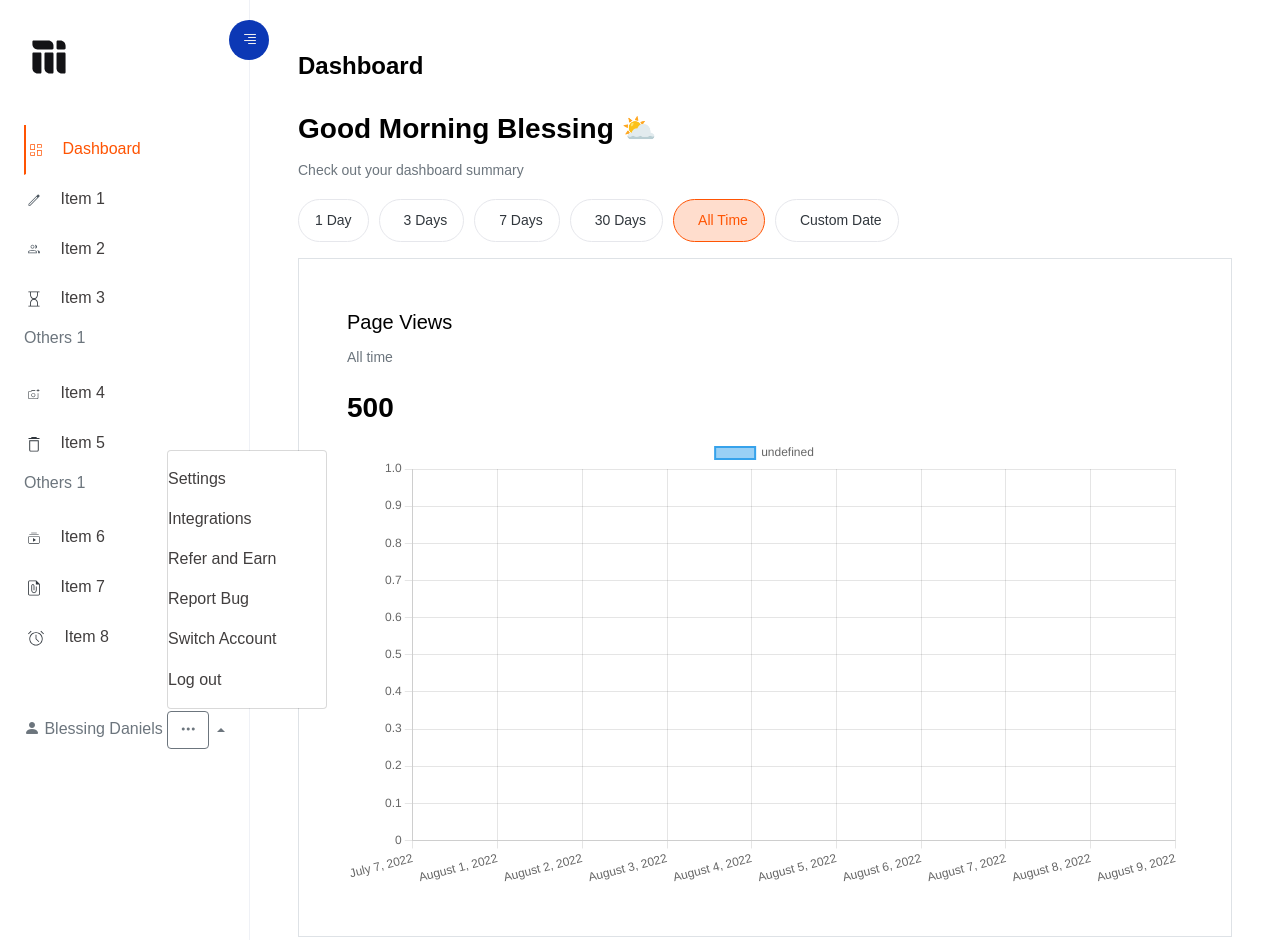
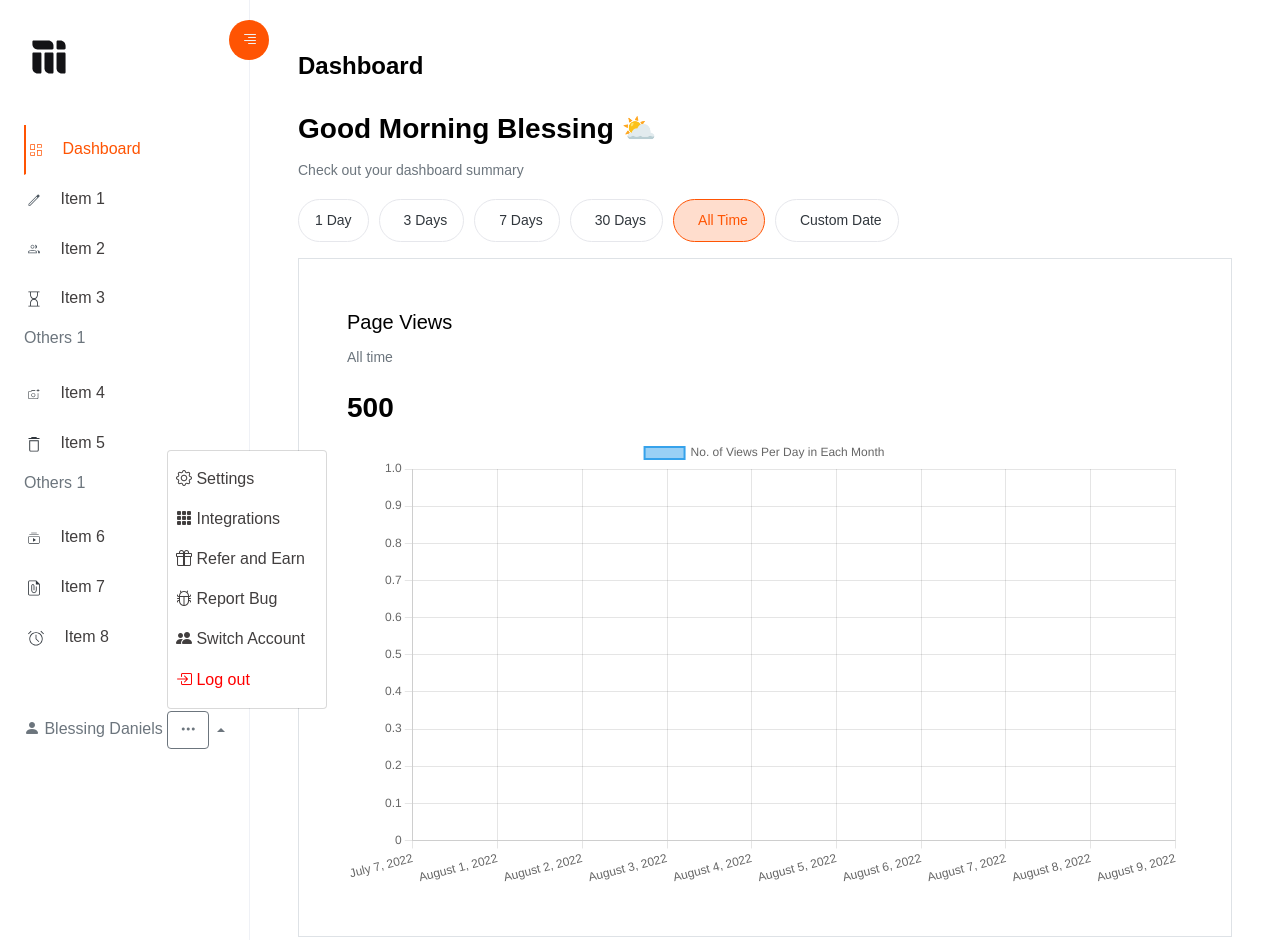
Before and after one commit to Tobitheprof/mainstack-test-phase1, a Django app: page / in a window 1280 px wide, after a click that opens the changed part. Shown: the top 940 px of the page. Run offline with Django 4.2, Linux system fonts and the light colour scheme; data that the repository does not hold is empty; some libraries are stand-ins or nearby versions.

Commit message:
Added Labels

```diff
--- a/static/assets/css/home.css
+++ b/static/assets/css/home.css
@@ -35,6 +35,9 @@
 .current{
   color: var(--orange-text) !important;
   border-left:2px solid #FF5403 !important;
+}
+#sidebarCollapse{
+  background: #FF5403 !important;
 }
 
 /*--------------------------------------------------------------
--- a/templates/base.html
+++ b/templates/base.html
@@ -23,7 +23,7 @@
     <div class="wrapper d-flex align-items-stretch">
       	<nav id="sidebar" class="animate__animated animate__flipInX sticky-left">
 			<div class="custom-menu">
-				<button type="button" id="sidebarCollapse" class="btn btn-custom">
+				<button type="button" id="sidebarCollapse" class="btn btn-custom" style="">
 					<i class="bi bi-text-right fw-bold"></i>
 					<span class="sr-only">Toggle Menu</span>
 				</button>
@@ -112,12 +112,12 @@
                     <div class="dropup">
                       <i class="bi bi-person-fill"></i> Blessing Daniels <i type="button" class="btn dropdown-toggle bi bi-three-dots" data-bs-toggle="dropdown" aria-expanded="false"></i>
                       <ul class="dropdown-menu">
-                        <li class=""><a href="" class="dropdown-item custom-text">Settings</a></li>
-                        <li class=""><a href="" class="dropdown-item custom-text">Integrations</a></li>
-                        <li class=""><a href="" class="dropdown-item custom-text">Refer and Earn</a></li>
-                        <li class=""><a href="" class="dropdown-item custom-text">Report Bug</a></li>
-                        <li class=""><a href="" class="dropdown-item custom-text">Switch Account</a></li>
-                        <li class=""><a href="" class="dropdown-item custom-text">Log out</a></li>
+                        <li class="ms-2"><a href="" class="dropdown-item custom-text"><i class="bi bi-gear"></i> Settings</a></li>
+                        <li class="ms-2"><a href="" class="dropdown-item custom-text"><i class="bi bi-grid-3x3-gap-fill"></i> Integrations</a></li>
+                        <li class="ms-2"><a href="" class="dropdown-item custom-text"><i class="bi bi-gift"></i> Refer and Earn</a></li>
+                        <li class="ms-2"><a href="" class="dropdown-item custom-text me-1"><i class="bi bi-bug"></i> Report Bug</a></li>
+                        <li class="ms-2"><a href="" class="dropdown-item custom-text me-1"><i class="bi bi-people-fill"></i> Switch Account</a></li>
+                        <li class="ms-2"><a href="" class="dropdown-item custom-text" style="color: red !important;"><i class="bi bi-box-arrow-in-right"></i> Log out</a></li>
                       </ul>
                     </div>
                     </h6>
@@ -139,7 +139,7 @@
 		</div>
 	</div>
 
-
+    <script src="https://cdn.jsdelivr.net/npm/chart.js"></script>
     <script src="{% static 'assets/js/jquery.min.js' %}"></script>
     <script src="{% static 'assets/js/popper.js' %}"></script>
     <script src="{% static 'assets/vendor/aos/aos.js' %}"></script>
@@ -147,7 +147,6 @@
     <script src="{% static 'assets/js/bootstrap.min.js' %}"></script>
     <script src="{% static 'assets/vendor/bootstrap/js/bootstrap.bundle.js' %}"></script>
     <script src="{% static 'assets/js/main.js' %}"></script>
-    <script src="https://cdn.jsdelivr.net/npm/chart.js"></script>
     <script>
     const ctx = document.getElementById('myChart');
 
@@ -156,8 +155,9 @@
         data: {
         labels: ['July 7, 2022', 'August 1, 2022', 'August 2, 2022', 'August 3, 2022', 'August 4, 2022', 'August 5, 2022', 'August 6, 2022', 'August 7, 2022', 'August 8, 2022', 'August 9, 2022'],
         datasets: [{
+            label: "No. of Views Per Day in Each Month",
             data: [{{date0}}, {{date1}}, {{date2}}, {{date3}}, {{date4}}, {{date5}}, {{date6}}, {{date7}}, {{date8}}, {{date9}}],
-            borderWidth: 2
+            borderWidth: 2,
         }]
         },
         options: {
@@ -213,5 +213,6 @@
     </script>
 
 
+
   </body>
 </html>
```
